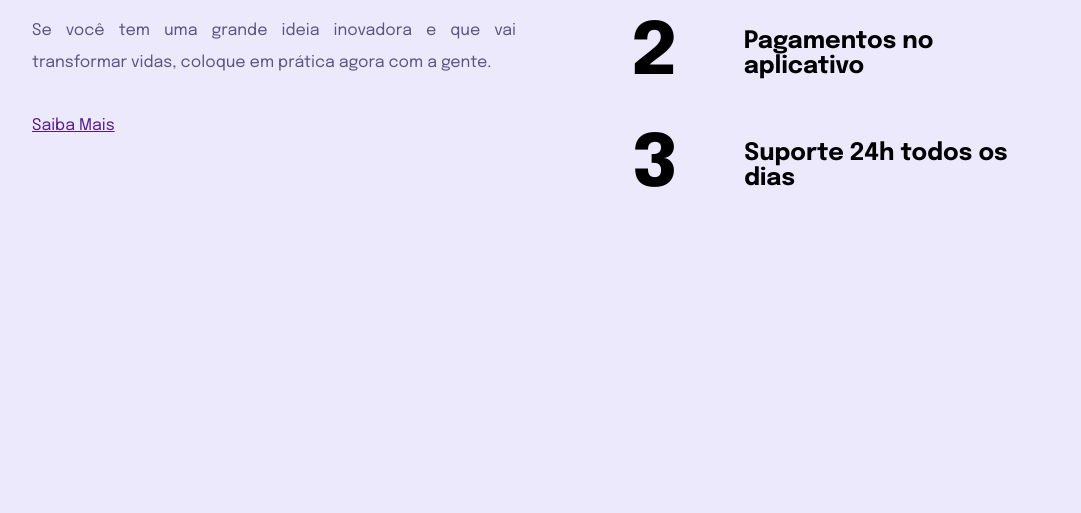
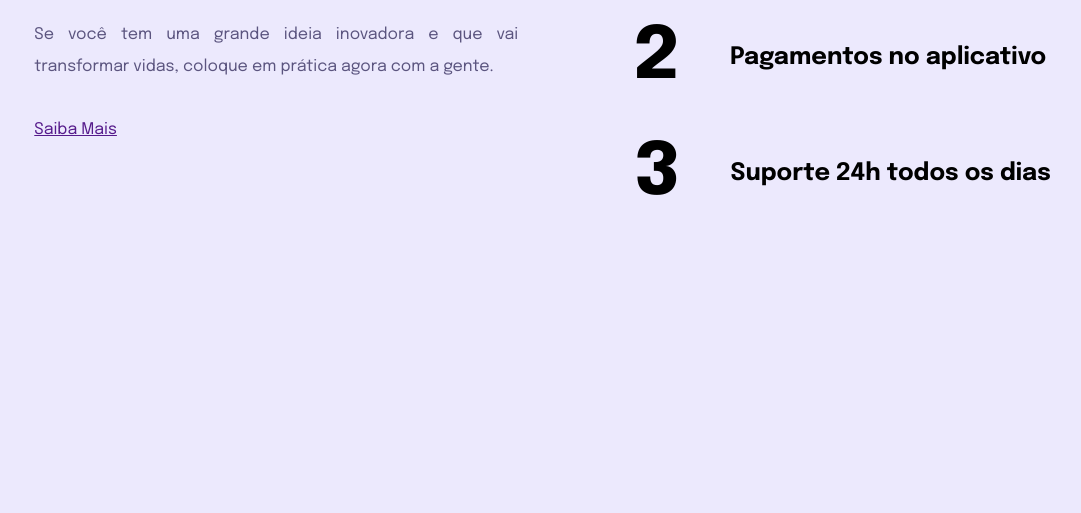
Before and after one commit to MagnoQueiroz/responsive_site, a website built with Vite: page index.html in a window 1280 px wide. Shown: the part 287-800 px from the top of the page, without its empty margins (103-1184 px from the left). Built offline with nearby package versions, Linux system fonts and the light colour scheme.

Commit message:
only version desktop

```diff
--- a/index.html
+++ b/index.html
@@ -26,10 +26,11 @@
           <a href="">Saiba Mais</a>
         </section>
         <section class="count">
-            <h4><b>1</b>Experiência do usuário</h4>
-             <h4><b>2</b>Pagamentos no aplicativo</h4>
-             <h4><b>3</b>Suporte 24h todos os dias</h4>
-
+          <ul>
+            <li><b>1</b> Experiência do usuário</li>
+            <li><b>2</b>Pagamentos no aplicativo</li>
+            <li><b>3</b>Suporte 24h todos os dias</li>
+          </ul>
         </section>
       </main>
     </div>
--- a/style.css
+++ b/style.css
@@ -70,31 +70,32 @@ body {
 
 #container main.content .count {
   margin-top: 4.8rem;
+}
 
+#container main.content .count ul{
+    font-family: "Epilogue";
+
+  list-style-type: none;
+  max-width: 450px;
+  flex-direction: column;
   display: flex;
-  flex-direction: column;
   text-align: center;
   justify-content: center;
-  gap: 32px;
+  gap: 36px;
 }
 
-#container main.content .count h4 {
-  max-width: 450px;
-
+#container main.content .count ul li {
   display: flex;
   align-items: center;
-  text-align: left;
-  gap: 66px;
+  justify-content: left;
+  gap: 50px;
 
-  font-family: "Epilogue";
   font-size: 24px;
   font-weight: 700;
 }
 
 #container main.content .count b {
 
-  font-family: "Epilogue";
-  font-style: normal;
   font-weight: 800;
   font-size: 72px;
   line-height: 80px;
```
